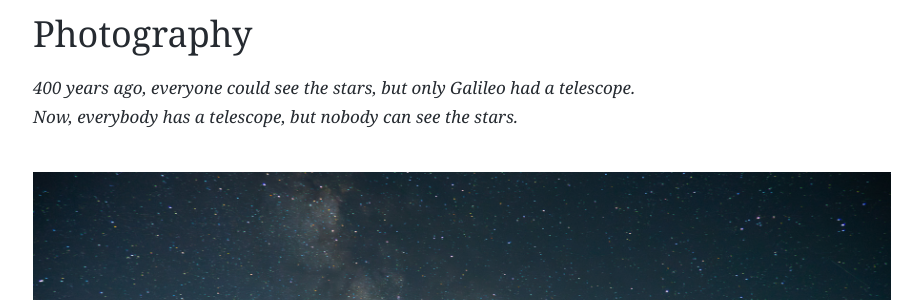
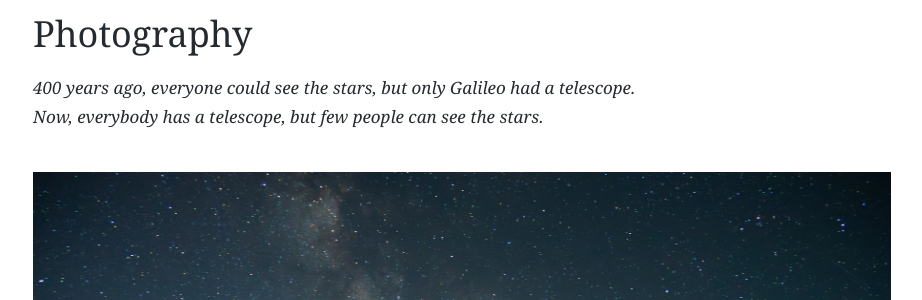
Before and after one commit to Enyu2023/Enyu2023.github.io, a Jekyll site: the page built from photography.html, in a window 1280 px wide and 900 px high. Shown: the part 124-424 px from the top of the window, without its empty margins (178-1100 px from the left). Built offline with Jekyll 4.4.1, drawn with Linux system fonts in a browser that asks for light colours.

Commit message:
Soften photography introduction wording

```diff
--- a/_data/photography.yml
+++ b/_data/photography.yml
@@ -1,6 +1,6 @@
 intro: >-
   400 years ago, everyone could see the stars, but only Galileo had a telescope.<br>
-  Now, everybody has a telescope, but nobody can see the stars.
+  Now, everybody has a telescope, but few people can see the stars.
 photos:
   - image: "/assets/photography/ulanqab-night.jpg"
     full_image: "/assets/photography/ulanqab-night-large.jpg"
```
